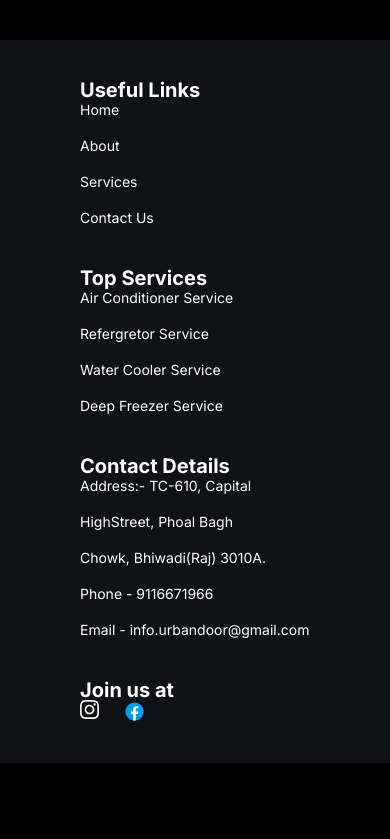
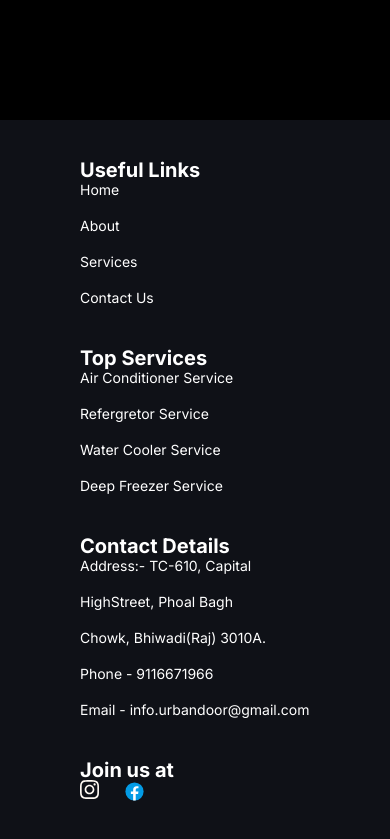
Before and after one commit to Jayant818/didactic-barnacle, a Next.js app: page /services/1 in a window 390 px wide. Shown: the part 4392-5231 px from the top of the page. Before the commit the page ends 5155 px from the top, so only its background shows below. Built offline with nearby package versions, Linux system fonts and the light colour scheme.

Commit message:
Made some necessary changes

```diff
--- a/app/services/[id]/page.tsx
+++ b/app/services/[id]/page.tsx
@@ -11,7 +11,7 @@ const NewService = (params: any) => {
 	console.log(data[0]);
 
 	return (
-		<div className=" flex flex-col gap-6 py-10 md:py-20">
+		<div className=" flex flex-col gap-6 py-20 md:py-20">
 			<h2 className="text-2xl font-semibold w-full text-center">
 				{data[0].name}
 			</h2>
--- a/components/Shared/Footer.jsx
+++ b/components/Shared/Footer.jsx
@@ -6,9 +6,12 @@ function Footer() {
 		<footer className="w-full py-10  bg-[#0f1117]">
 			<div className="w-full flex flex-col md:flex-row justify-between px-20 gap-10">
 				<div className="">
+					<div className="pb-10">
 						<h3 className="text-xl leading-none font-bold  pb-10 text-white underline">
 							Useful Links
 						</h3>
+					</div>
+
 					<div className="flex flex-col gap-4 mt-6">
 						{[
 							{
@@ -39,9 +42,11 @@ function Footer() {
 					</div>
 				</div>
 				<div className="">
+					<div className="pb-10">
 						<h3 className="text-xl leading-none font-bold  pb-10   text-white border-b-2 border-white">
 							Top Services
 						</h3>
+					</div>
 					<div className="flex flex-col gap-4 mt-6">
 						{/* ac ref water deep fr */}
 						{[
@@ -73,9 +78,11 @@ function Footer() {
 					</div>
 				</div>
 				<div className="">
+					<div className="pb-10">
 						<h3 className="text-xl font-bold leading-none  pb-10  text-white border-b-2 border-white">
 							Contact Details
 						</h3>
+					</div>
 					<div className="flex flex-col gap-4 mt-6">
 						{[
 							"Address:- TC-610, Capital",
@@ -91,9 +98,11 @@ function Footer() {
 					</div>
 				</div>
 				<div>
+					<div className="pb-10">
 						<h3 className="text-xl font-bold leading-none  pb-10  text-white border-b-2 border-white">
 							Join us at
 						</h3>
+					</div>
 					<div className="flex   gap-6 mt-6">
 						<Link href="https://www.instagram.com/urbandoorservices?igsh=MzRlODBiNWFlZA==">
 							<div className="flex gap-2 ">
--- a/components/Shared/Navbar.tsx
+++ b/components/Shared/Navbar.tsx
@@ -200,7 +200,7 @@ const Navbar = () => {
 			<div
 				className={`${
 					isOpen ? "block" : "hidden"
-				} w-full md:hidden md:w-auto order-3 md:order-1`}
+				} w-full md:hidden md:w-auto order-3 md:order-1 mb-10`}
 			>
 				<ul className="flex flex-col mt-4 md:flex-row md:space-x-8 md:mt-0 md:text-sm md:font-medium">
 					<li>
```
Lines whose indentation alone changed are shown as unchanged.
